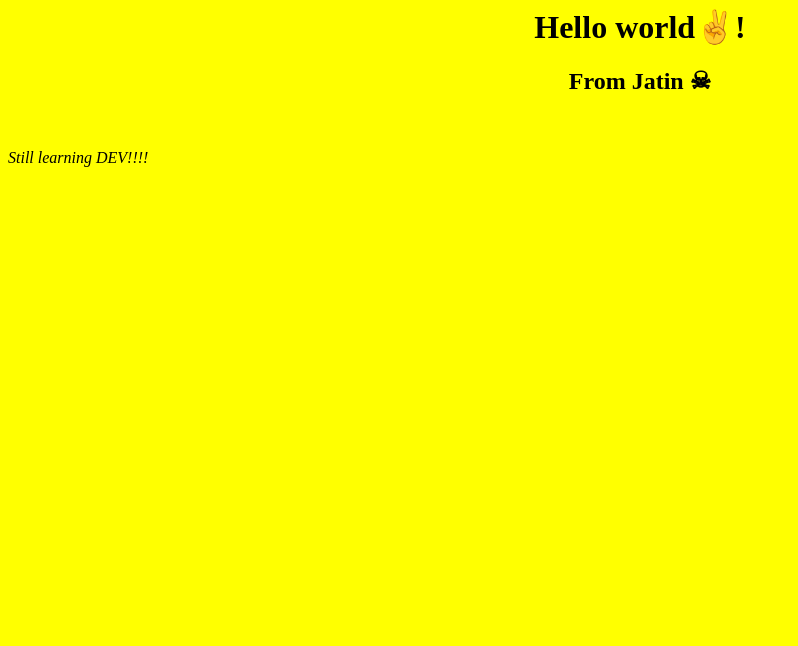
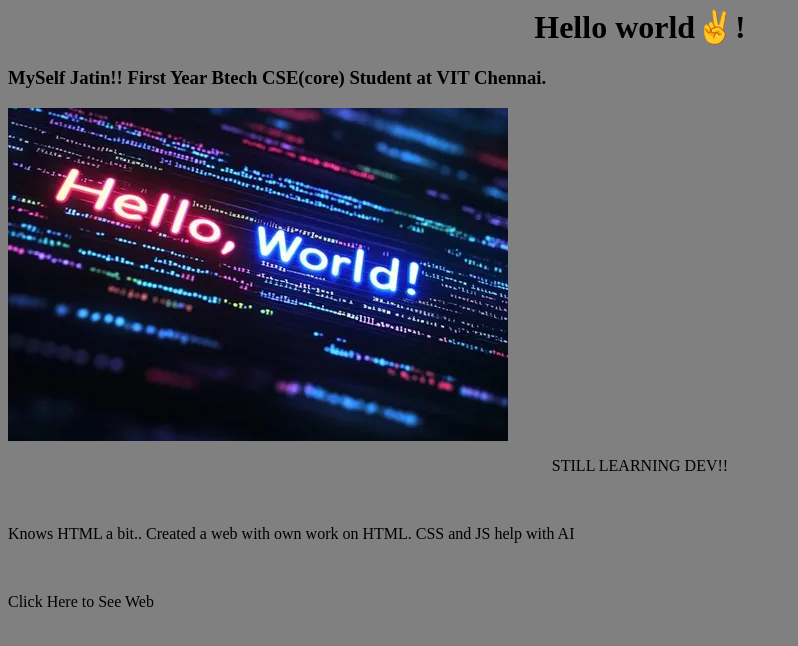
Before and after one commit to jatinsharma89/Personal_Portfolio, a plain HTML site: page index.html in a window 1280 px wide. Shown: the whole page, without its empty margins (0-798 px from the left). Drawn offline with Linux system fonts and the light colour scheme.

Commit message:
Added Image and link

```diff
--- a/index.html
+++ b/index.html
@@ -2,10 +2,20 @@
     <head>
         <title>Jatin Personal Portfolio</title>
     </head>
-    <body bgcolor="yellow">
-        <h1 align="center" bgcolor="blue">Hello world✌!</h1>
-        <h2 align="center" >From Jatin ☠ </h2>
-        <br>
-        <p><em>Still learning DEV!!!!</em></p>
+    <body bgcolor="grey">
+        <h1 align="center" color="Red">Hello world✌!</h1>
+        <h3>MySelf Jatin!! First Year Btech CSE(core) Student at VIT Chennai.</h3>
+        <img src="HELOO.png" >
+
+        <p align="center" >STILL LEARNING DEV!!</p>
+
+    </br>
+
+    <p>Knows HTML a bit.. Created a web with own work on HTML. CSS and JS help with AI</p>
+
+</br>
+
+    <p href="webnwow.netlify.app">Click Here to See Web</p>
+
     </body>
 </html>
```
Also changed, not shown: HELOO.png (added).
